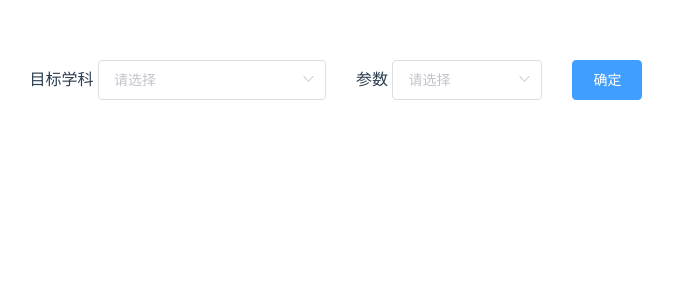
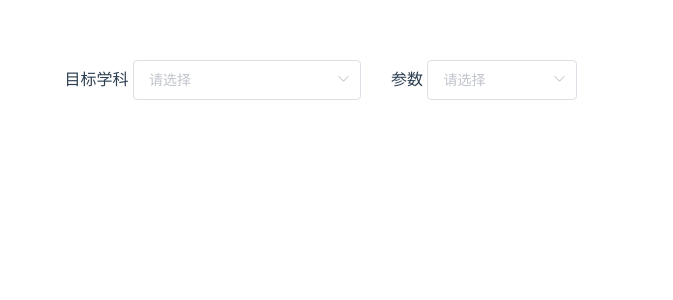
Before and after one commit to iwuzhen/subject-relevance, a Vue app: page /SmallWorldUndirected in a window 1280 px wide. Shown: the top 300 px of the page, without its empty margins (304-977 px from the left). Built offline with nearby package versions, Linux system fonts and the light colour scheme.

Commit message:
便利性优化

```diff
--- a/src/components/SmallWorldUndirected.vue
+++ b/src/components/SmallWorldUndirected.vue
@@ -22,6 +22,7 @@
         class="methodSelect"
         collapse-tags
         placeholder="请选择"
+        @change="subjectChange"
       >
         <el-option
           v-for="item in methods"
@@ -32,7 +33,7 @@
         ></el-option>
       </el-select>
 
-      <el-button type="primary" @click="getData">确定</el-button>
+      <!-- <el-button type="primary" @click="getData">确定</el-button> -->
     </div>
     <div class="echartsBox" id="subjectChart" v-loading="loading"></div>
   </div>
@@ -121,7 +122,7 @@ export default {
   methods: {
     async getData() {
       if (this.subjectTarget.length === 0 || this.methodOptions.length === 0) {
-        this.$message.error("请选择完整");
+        // this.$message.error("请选择完整");
         return false;
       }
       this.loading = true;
@@ -229,7 +230,7 @@ export default {
       return _opt;
     },
     subjectChange() {
-      this.subjectRelevances = [];
+      this.getData();
     }
   }
 };
```
